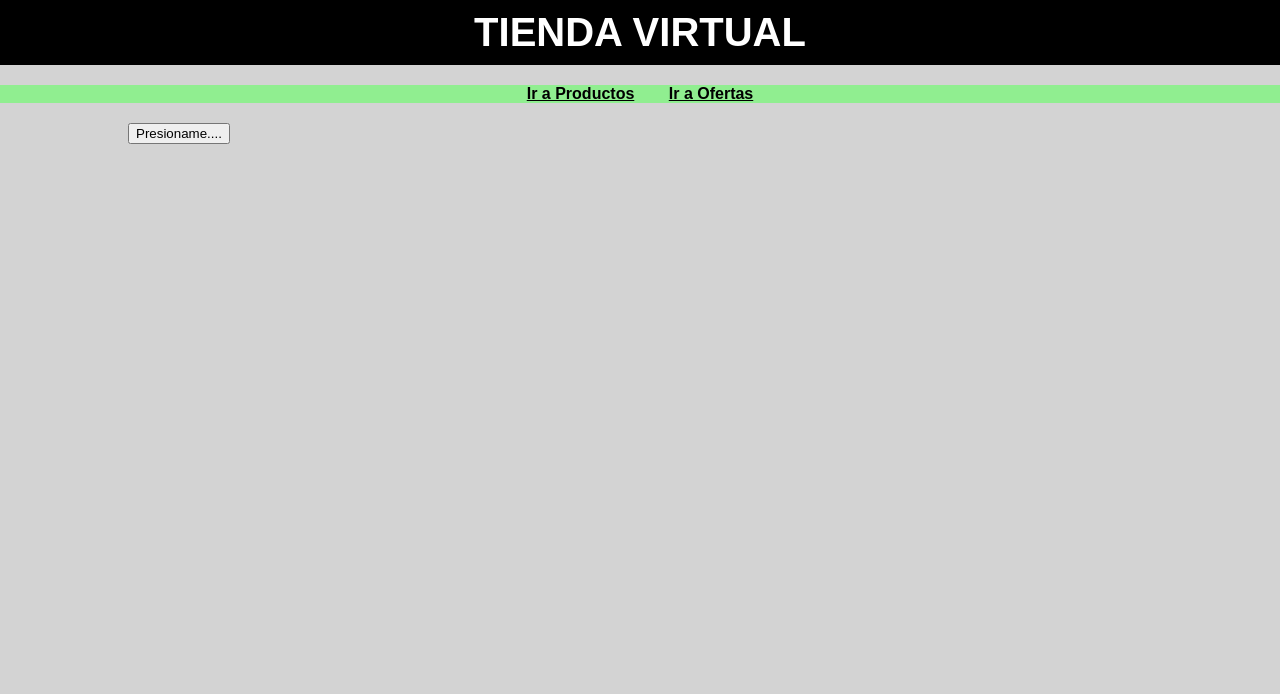
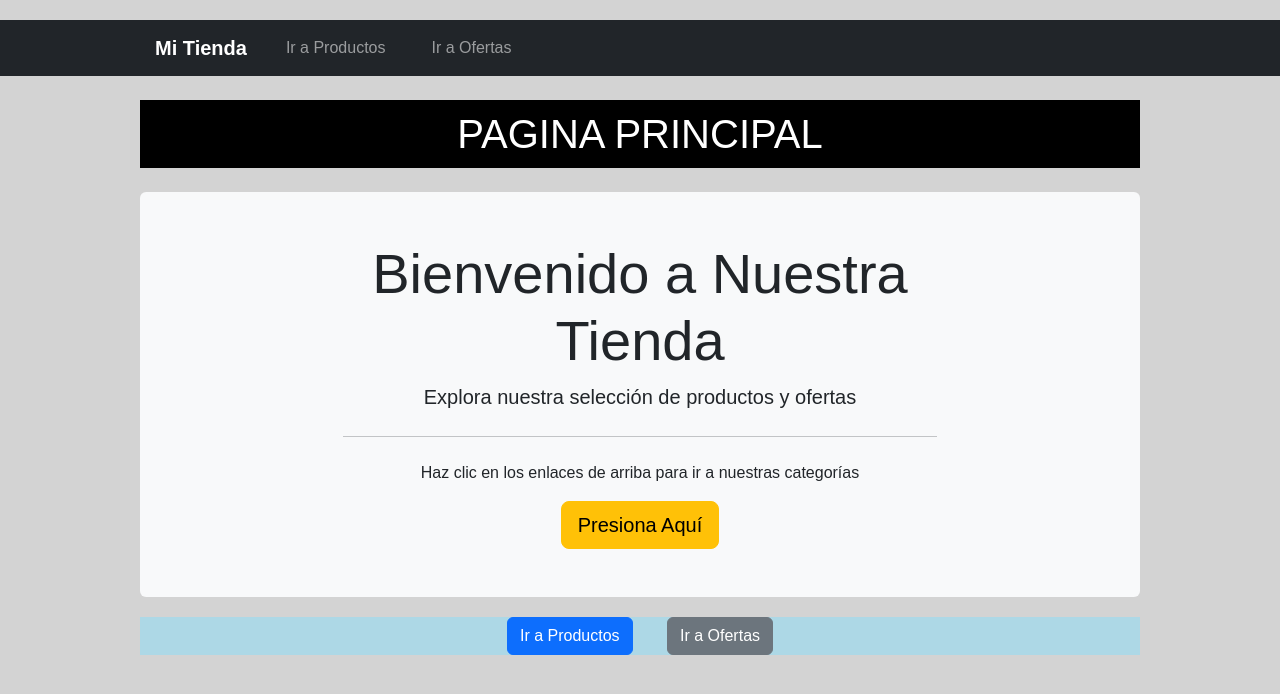
Before and after one commit to Luis-SX/ProyectoTienda, a Django app: page / in a window 1280 px wide. Shown: the top 694 px of the page. Run offline with Django 5.2, Linux system fonts and the light colour scheme.

Commit message:
Actualizaciones post desastre y clase 04-11

```diff
--- a/proyecto_tienda/static/css/styles.css
+++ b/proyecto_tienda/static/css/styles.css
@@ -61,3 +61,13 @@ th{
     background-color: orangered;
     color: white;
 }
+
+@media (max-width: 768px) {
+    header h1{
+        font-size : 2rem;
+    }
+    .jumbotron p.lead{
+        font-size : 1.5rem;
+        color: blueviolet;
+    }
+}
--- /dev/null
+++ b/proyecto_tienda/templates/base.html
@@ -0,0 +1,41 @@
+{% load static %}
+<!DOCTYPE html>
+<html lang="es">
+<head>
+    <meta charset="UTF-8">
+    <meta name="viewport" content="width=device-width, initial-scale=1.0">
+    <title>{% block title %} PAGINA PRINCIPAL {% endblock %}</title>
+    <link href="https://cdn.jsdelivr.net/npm/bootstrap@5.3.3/dist/css/bootstrap.min.css" rel="stylesheet" integrity="sha384-QWTKZyjpPEjISv5WaRU9OFeRpok6YctnYmDr5pNlyT2bRjXh0JMhjY6hW+ALEwIH" crossorigin="anonymous">
+    <link rel="stylesheet" href="{% static 'css/styles.css' %}">
+</head>
+<body>
+    <nav class="navbar navbar-expand-lg navbar-dark bg-dark">
+        <div class="container">
+            <a class="navbar-brand" href="{% url 'index' %}">Mi Tienda</a>
+            <button class="navbar-toggler" type="button" data-bs-toggle="collapse"
+                data-bs-target="#navbarNav" aria-controls="navbarNav"
+                aria-expanded="false" aria-label="Toggle navigation">
+                <span class="navbar-toggler-icon"></span>
+            </button>
+            <div class="collapse navbar-collapse" id="navbarNav">
+                <ul class="navbar-nav ml-auto">
+                    <li class="nav-item">
+                        <a class="nav-link" href="{% url 'productos:index'  %}">Ir a Productos</a>
+                    </li>
+                    <li class="nav-item">
+                        <a class="nav-link" href="{% url 'ofertas:index' %}">Ir a Ofertas</a>
+                    </li>
+                </ul>
+            </div>
+        </div>
+    </nav>
+
+    <!-- Contenido Principal -->
+    <div class="container mt-4">
+        {% block content %} {% endblock %}
+    </div>
+
+    <script src="https://cdn.jsdelivr.net/npm/bootstrap@5.3.3/dist/js/bootstrap.bundle.min.js" integrity="sha384-YvpcrYf0tY3lHB60NNkmXc5s9fDVZLESaAA55NDzOxhy9GkcIdslK1eN7N6jIeHz" crossorigin="anonymous"></script>
+    <script src="{% static 'js/script.js' %}"></script>
+</body>
+</html>
--- a/proyecto_tienda/templates/index.html
+++ b/proyecto_tienda/templates/index.html
@@ -1,24 +1,27 @@
-<!DOCTYPE html>
-<html lang="es">
-<head>
-    <meta charset="UTF-8">
-    <meta name="viewport" content="width=device-width, initial-scale=1.0">
-    {% load static %}
-    <link rel="stylesheet" href="{% static 'css/styles.css' %}">
-    <title>Página Principal</title>
-</head>
-<body>
-    <header>
-        <h1>TIENDA VIRTUAL</h1>
-    </header>
-     <nav class="navegacion">
-        <a href="{% url 'productos:index'%}"> Ir a Productos</a>
-        <a href="{% url 'ofertas:index'%}"> Ir a Ofertas</a>
-     </nav>
-     <div class="container">
-        <button id="show-alert">Presioname....</button>
-    </div>
+{% extends 'base.html' %}
 
-    <script src="{% static 'js/scripts.js'%}"></script>
-</body>
-</html>
+{% block title %} PAGINA PRINCIPAL {% endblock %}
+
+{% block content %}
+   <header class="text-center">
+        <h1>PAGINA PRINCIPAL</h1>
+   </header>
+
+   <div class="jumbotron bg-light p-5 rounded mt-4">
+        <div class="row">
+            <div class="col-lg-8 col-md-10 col-sm-12 mx-auto text-center">
+                <h2 class="display-4">Bienvenido a Nuestra Tienda</h2>
+                <p class="lead">Explora nuestra selección de productos y ofertas</p>
+                <hr class="my-4">
+                <p>Haz clic en los enlaces de arriba para ir a nuestras categorías</p>
+                <button id="show-alert" class="btn btn-warning btn-lg btn-block">Presiona Aquí</button>
+            </div>
+        </div>
+   </div>
+
+   <nav class="text-center">
+        <a class="btn btn-primary" href="{% url 'productos:index'%}">Ir a Productos</a>
+        <a class="btn btn-secondary" href="{% url 'ofertas:index'%}">Ir a Ofertas</a>
+   </nav>
+
+{% endblock %}
```
Also changed, not shown: EntornoVirtual/pyvenv.cfg (+4 -4 lines), proyecto_tienda/ofertas/templates/ofertas/index.html (+32 -18 lines), proyecto_tienda/productos/templates/productos/index.html (+17 -23 lines), 8 other files.
